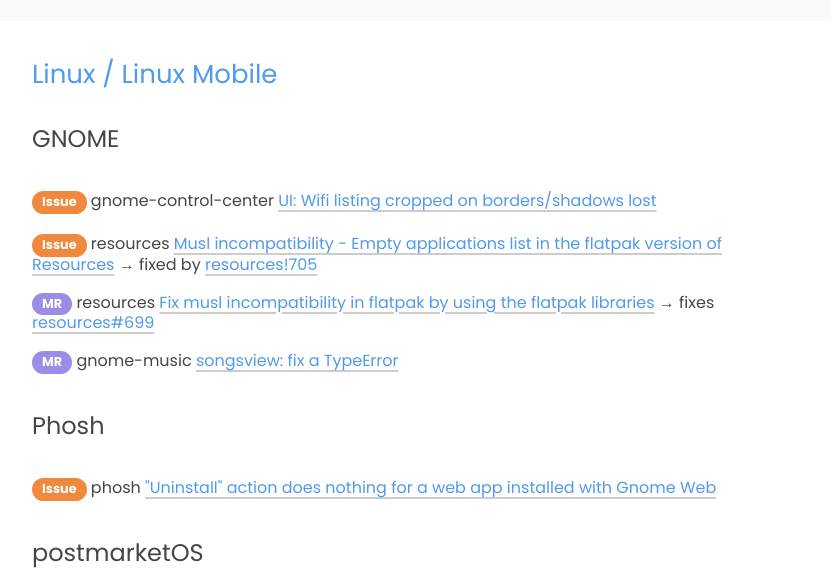
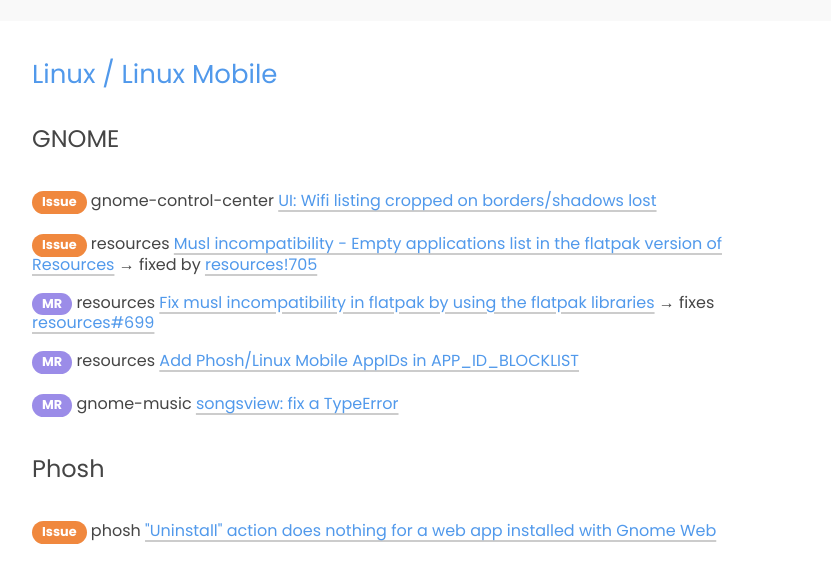
Before and after one commit to Huluti/huluti.github.io, an Eleventy site: page src/open-source.njk in a window 1280 px wide. Shown: the part 217-798 px from the top of the page, without its empty margins (224-1055 px from the left). Built offline with nearby package versions, Linux system fonts and the light colour scheme; Eleventy itself is replaced by a stand-in of ours; files that its build step writes are made by us from their sources.

Commit message:
New contrib

```diff
--- a/src/_data/contributions.json
+++ b/src/_data/contributions.json
@@ -27,6 +27,12 @@
               "url": "https://gitlab.gnome.org/GNOME/Incubator/resources/-/merge_requests/705",
               "fixes_url": "https://gitlab.gnome.org/GNOME/Incubator/resources/-/work_items/699",
               "fixes_label": "resources#699"
+            },
+            {
+              "type": "mr",
+              "repo": "resources",
+              "title": "Add Phosh/Linux Mobile AppIDs in APP_ID_BLOCKLIST",
+              "url": "https://gitlab.gnome.org/GNOME/Incubator/resources/-/merge_requests/706"
             },
             {
               "type": "mr",
```
Also changed, not shown: docs/open-source/index.html (+9 -0 lines).
